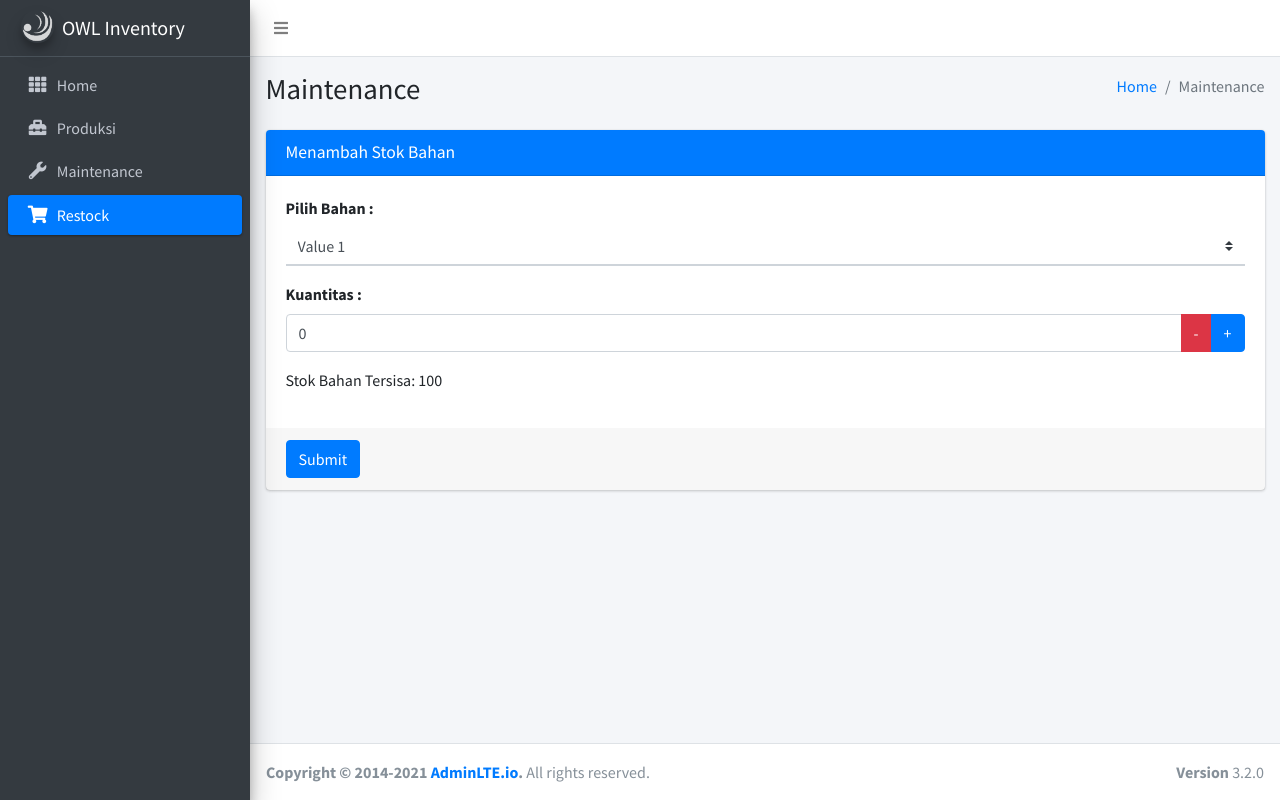
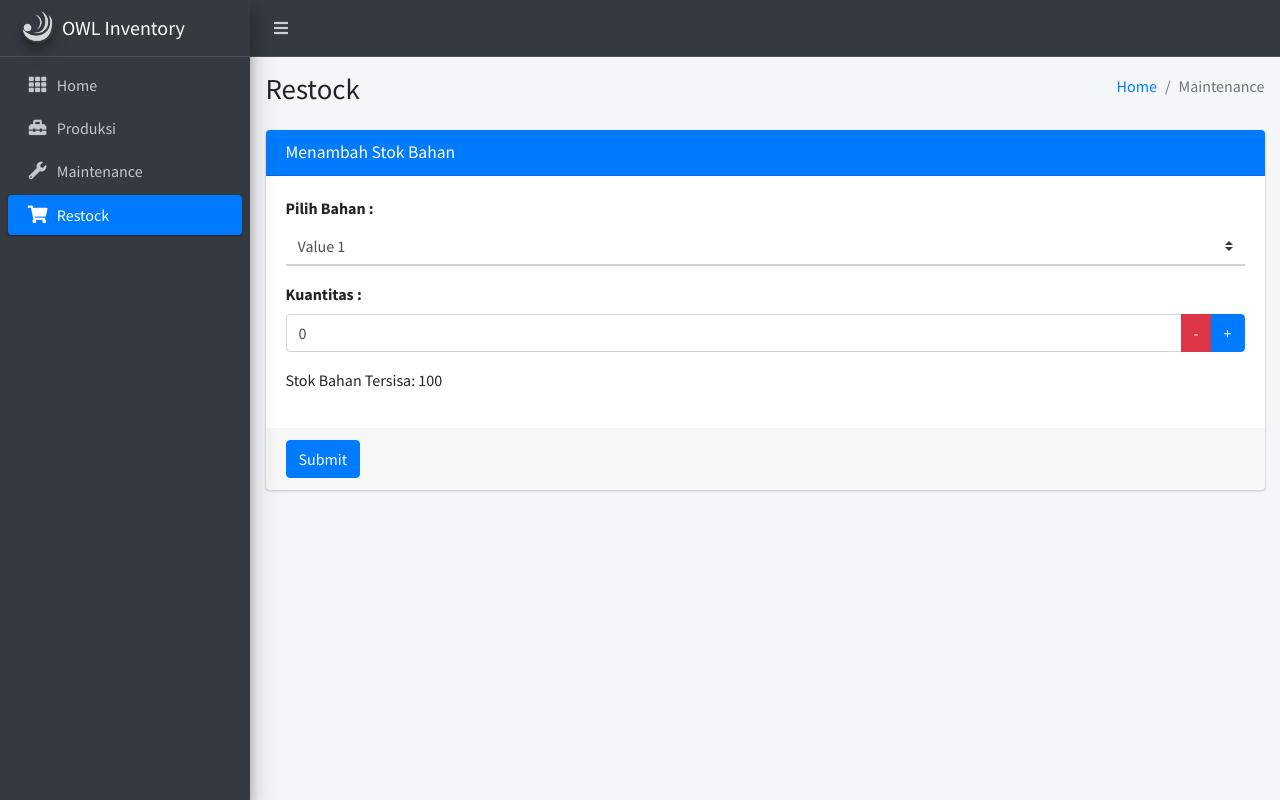
Before and after one commit to munovrizall/owl_inventory, a PHP site: page /restock.php in a window 1280 px wide. Run offline with PHP 8.4, Linux system fonts and the light colour scheme; some libraries are stand-ins or nearby versions.

Commit message:
removing footer and changing navbar color

```diff
--- a/restock.php
+++ b/restock.php
@@ -18,7 +18,7 @@
 <body class="hold-transition sidebar-mini">
     <div class="wrapper">
         <!-- Navbar -->
-        <nav class="main-header navbar navbar-expand navbar-white navbar-light">
+        <nav class="main-header navbar navbar-expand navbar-dark navbar-dark">
             <!-- Left navbar links -->
             <ul class="navbar-nav">
                 <li class="nav-item">
@@ -89,7 +89,7 @@
                 <div class="container-fluid">
                     <div class="row mb-2">
                         <div class="col-sm-6">
-                            <h1>Maintenance</h1>
+                            <h1>Restock</h1>
                         </div>
                         <div class="col-sm-6">
                             <ol class="breadcrumb float-sm-right">
@@ -149,12 +149,7 @@
             </section>
             <!-- /.content -->
         </div>
-        <footer class="main-footer">
-            <div class="float-right d-none d-sm-block">
-                <b>Version</b> 3.2.0
-            </div>
-            <strong>Copyright &copy; 2014-2021 <a href="https://adminlte.io">AdminLTE.io</a>.</strong> All rights reserved.
-        </footer>
+
 
         <!-- Control Sidebar -->
         <aside class="control-sidebar control-sidebar-dark">
```
Also changed, not shown: homepage.php (+1 -8 lines), maintenance.php (+2 -7 lines), produksi.php (+2 -7 lines).
